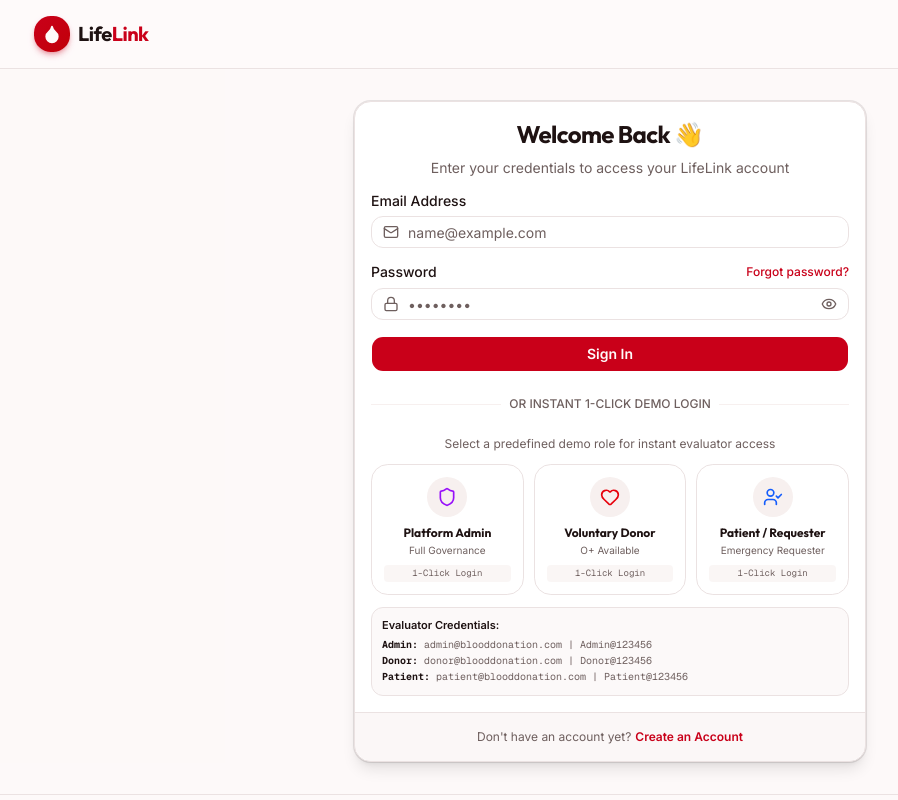
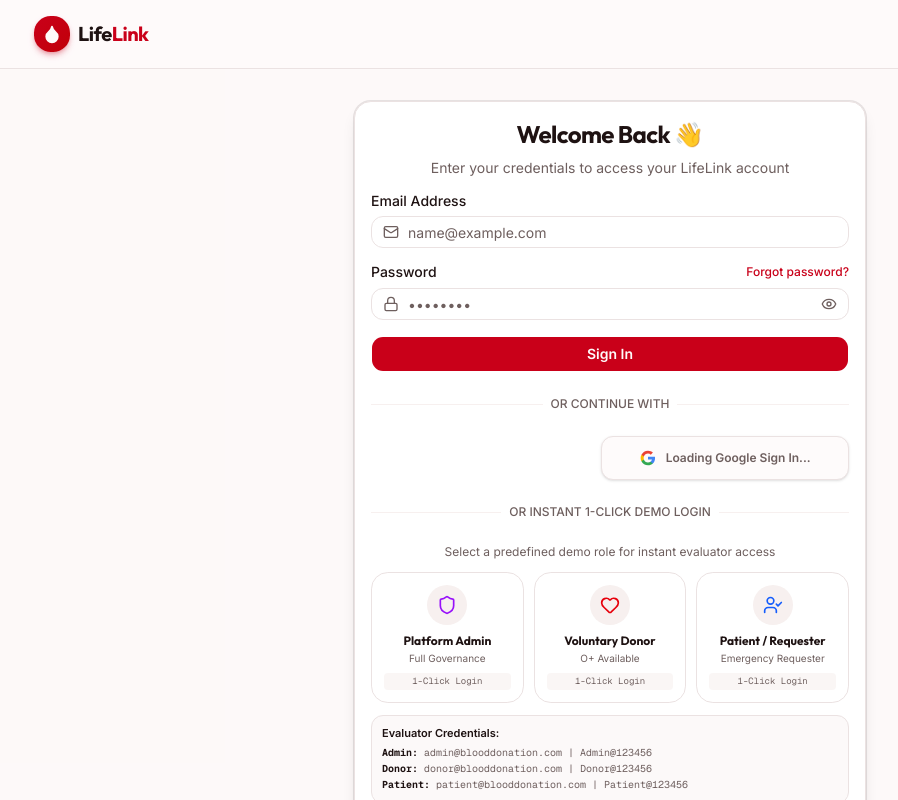
Before and after one commit to rabbiWD/Blood-Donation-Platform-Client, a Next.js app: page /login in a window 1280 px wide. Shown: the top 800 px of the page, without its empty margins (30-928 px from the left). Built offline with nearby package versions, Linux system fonts and the light colour scheme; no server answers.

Commit message:
feat(auth): integrate Google sign in button into login page

```diff
--- a/app/(auth)/login/page.tsx
+++ b/app/(auth)/login/page.tsx
@@ -14,6 +14,7 @@
 import Link from "next/link";
 import { useState } from "react";
 import { useForm } from "react-hook-form";
+import { GoogleLoginButton } from "@/components/auth/GoogleLoginButton";
 import { Button } from "@/components/ui/button";
 import {
   Card,
@@ -215,6 +216,21 @@
             </div>
             <div className="relative flex justify-center text-xs uppercase">
               <span className="bg-card px-2 font-medium text-muted-foreground">
+                Or Continue With
+              </span>
+            </div>
+          </div>
+
+          {/* Google Social Login */}
+          <GoogleLoginButton disabled={isAnyLoading} />
+
+          {/* Divider */}
+          <div className="relative">
+            <div className="absolute inset-0 flex items-center">
+              <span className="w-full border-t border-muted" />
+            </div>
+            <div className="relative flex justify-center text-xs uppercase">
+              <span className="bg-card px-2 font-medium text-muted-foreground">
                 Or Instant 1-Click Demo Login
               </span>
             </div>
```
